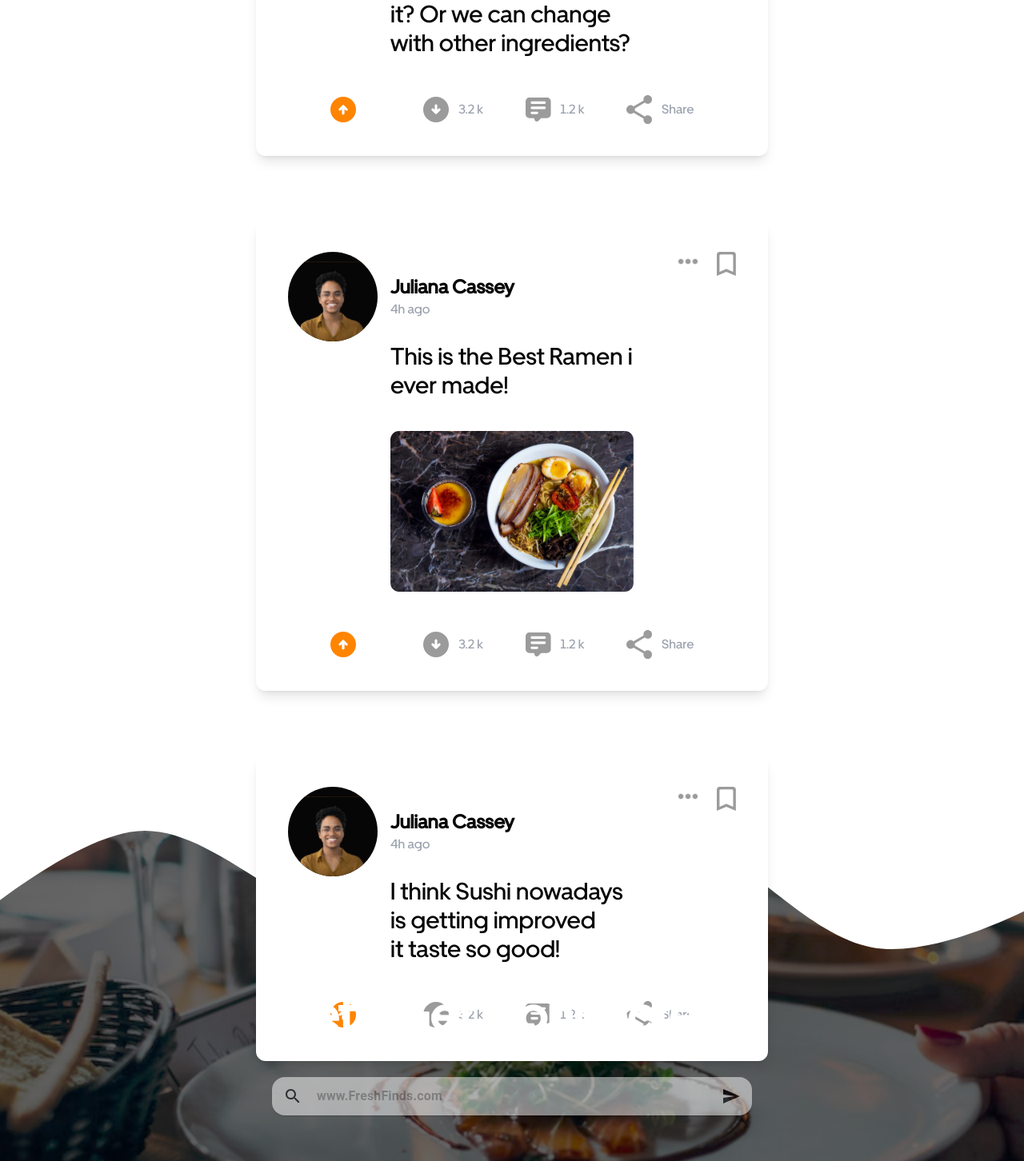
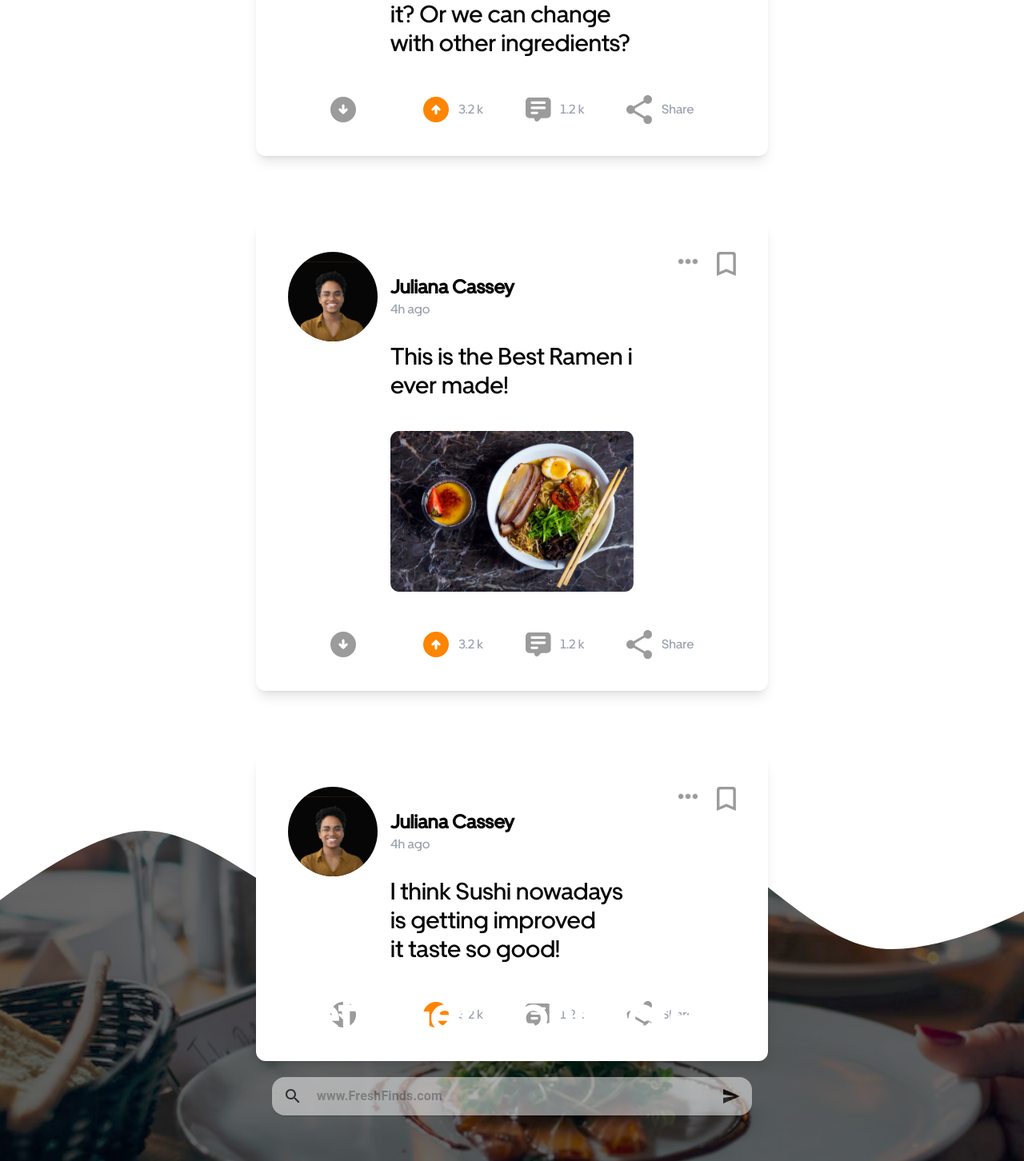
Before and after one commit to Emjeeee/FreshFinds-FE, a React (Vite) app: page /forum in a window 1280 px wide. Shown: the part 1633-3085 px from the top of the page at 80% size. Built offline with nearby package versions, Linux system fonts and the light colour scheme.

Commit message:
tinggal cart

```diff
--- a/src/scenes/forum/index.tsx
+++ b/src/scenes/forum/index.tsx
@@ -181,10 +181,10 @@ const Forum = (props: Props) => {
                             </div>
                             <div className='flex flex-row justify-evenly mt-12'>
                                 <div className='flex flex-row items-center'>
-                                    <a href=""><img src={DownVote} alt="" className='w-8 mr-8' /></a>
+                                    <a href=""><img src={UpVote} alt="" className='w-8 mr-8' /></a>
                                 </div>
                                 <div className='flex flex-row gap-3 items-center'>
-                                    <a href=""><img src={UpVote} alt="" className='w-8' /></a>
+                                    <a href=""><img src={DownVote} alt="" className='w-8' /></a>
                                     <p className='text-gray-400'>3.2 k</p>
                                 </div>
                                 <div className='flex flex-row gap-3 items-center'>
@@ -220,10 +220,10 @@ const Forum = (props: Props) => {
                             </div>
                             <div className='flex flex-row justify-evenly mt-12'>
                                 <div className='flex flex-row items-center'>
-                                    <a href=""><img src={DownVote} alt="" className='w-8 mr-8' /></a>
+                                    <a href=""><img src={UpVote} alt="" className='w-8 mr-8' /></a>
                                 </div>
                                 <div className='flex flex-row gap-3 items-center'>
-                                    <a href=""><img src={UpVote} alt="" className='w-8' /></a>
+                                    <a href=""><img src={DownVote} alt="" className='w-8' /></a>
                                     <p className='text-gray-400'>3.2 k</p>
                                 </div>
                                 <div className='flex flex-row gap-3 items-center'>
@@ -259,10 +259,10 @@ const Forum = (props: Props) => {
                             </div>
                             <div className='flex flex-row justify-evenly mt-12'>
                                 <div className='flex flex-row items-center'>
-                                    <a href=""><img src={DownVote} alt="" className='w-8 mr-8' /></a>
+                                    <a href=""><img src={UpVote} alt="" className='w-8 mr-8' /></a>
                                 </div>
                                 <div className='flex flex-row gap-3 items-center'>
-                                    <a href=""><img src={UpVote} alt="" className='w-8' /></a>
+                                    <a href=""><img src={DownVote} alt="" className='w-8' /></a>
                                     <p className='text-gray-400'>3.2 k</p>
                                 </div>
                                 <div className='flex flex-row gap-3 items-center'>
```
